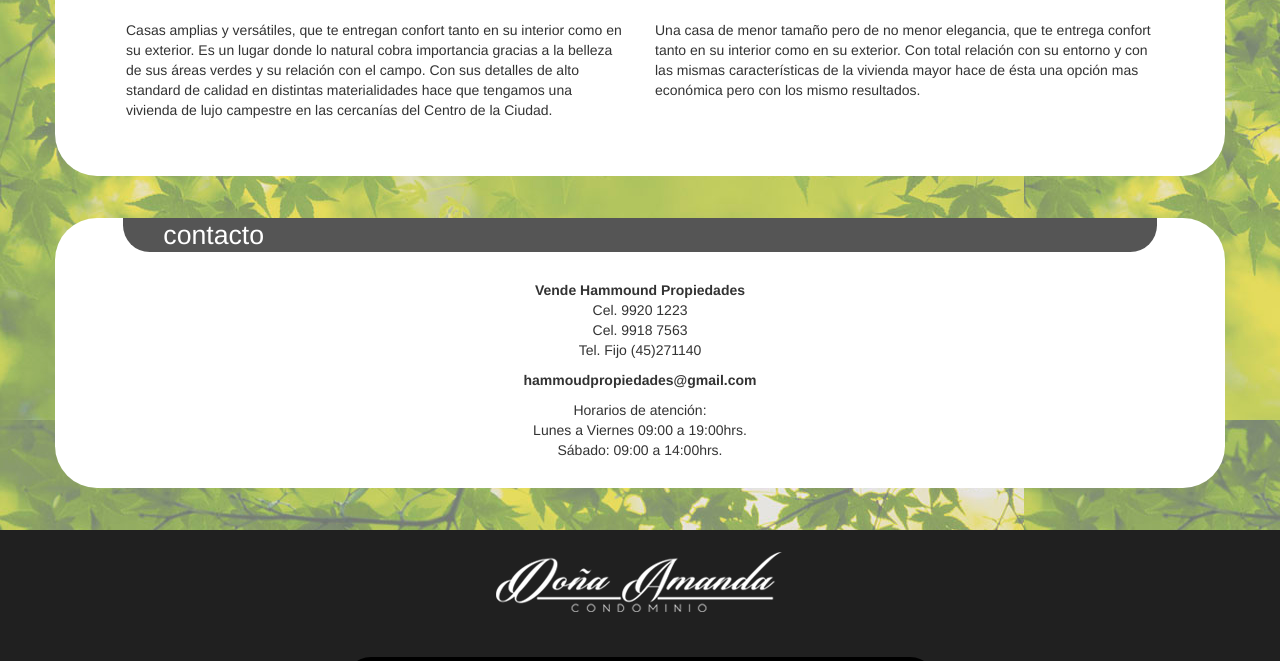
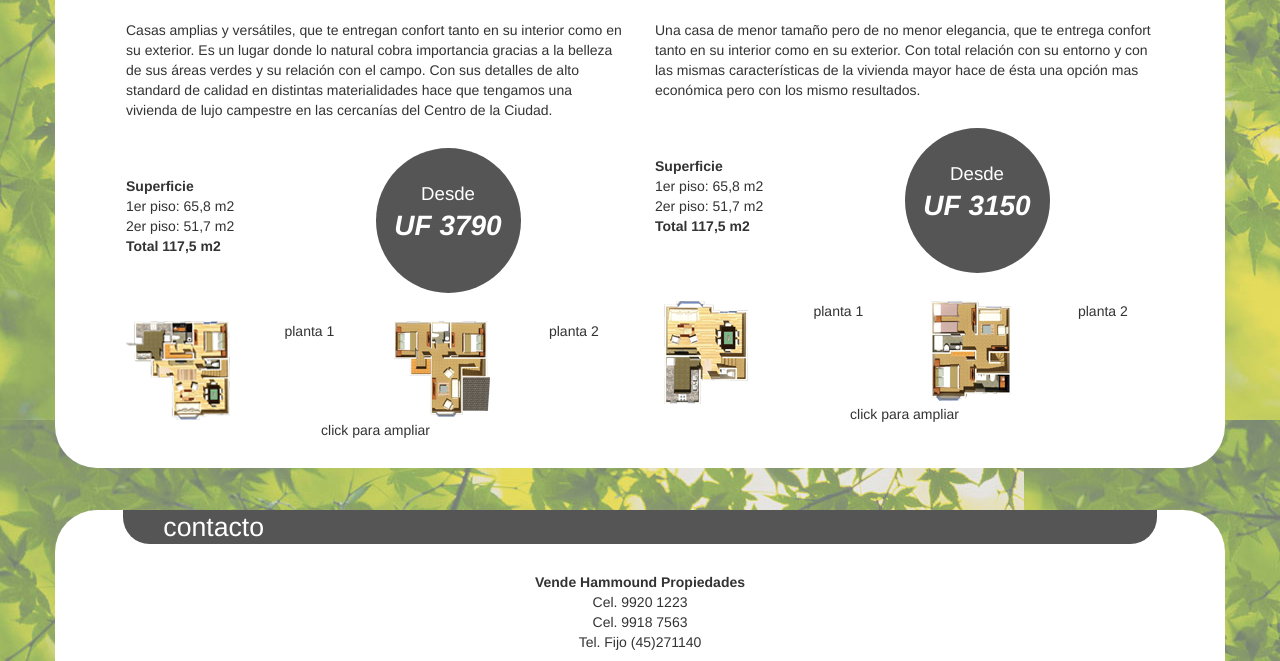
Before and after one commit to erwin254/amandacondominio, a plain HTML site: page index.html in a window 1280 px wide. Shown: the part 4380-5041 px from the top of the page. Drawn offline with nearby package versions, Linux system fonts and the light colour scheme; some packages are replaced by stand-ins of ours.

Commit message:
sección planta

```diff
--- a/css/template.css
+++ b/css/template.css
@@ -140,6 +140,8 @@ body
 .circle{width: 145px ; height: 145px; background-color: #555555; border-radius: 50%;}
 .nav-list a {text-decoration: none !important; color: white;}
 .img-full{width: 100%;}
+.circle-uf{text-align: center; color:white; font-style: italic; font-size: 2em; font-weight: bold;}
+
 #imagenes-exteriores
 {
 	height: 400px;
--- a/index.html
+++ b/index.html
@@ -259,11 +259,57 @@
                         <img class="img-full mt2" src="img/viviendaA.png">
                         <p class="mt2">Casas amplias y versátiles, que te entregan confort tanto en su interior como en su exterior. Es un lugar donde lo natural cobra importancia gracias a la belleza de sus áreas verdes y su relación con el campo. Con sus detalles de alto standard de calidad en distintas materialidades hace que tengamos una vivienda de lujo campestre en las cercanías del Centro de la Ciudad.</p>
                         <div class="mt2"></div>
+                        <div class="col-md-6 col-sm-6 col-xs-6 mt2 pd0" >
+                            <p>
+                                <strong>Superficie</strong>
+                                <br>1er piso: 65,8 m2
+                                <br>2er piso: 51,7 m2
+                                <br><strong>Total 117,5 m2</strong>
+                            </p>
+                        </div>
+                        <div class="col-md-6 col-sm-6 col-xs-6 pd0 ">
+                            <div class="circle">
+                                <div class="circle-txt pt2">Desde</div>
+                                <div class="circle-uf">UF 3790</div>
+                            </div>
+
+                        </div>
+                        <div class="row ">
+                            <div class="col-md-3 col-sm-3 mt2 txt-center"><img class="" src="img/planta-1-casa-B-8-.png"></div>
+                            <div class="col-md-3 col-sm-3 mt2 txt-center">planta 1</div>
+                            <div class="col-md-3 col-sm-3 mt2 txt-center"><img class="" src="img/planta-2-casa-B-8-.png"></div>
+                            <div class="col-md-3 col-sm-3 mt2 txt-center">planta 2</div>
+                            <div class="col-xs-12 txt-center ">click para ampliar</div>
+                        </div>
+
                     </div>
                     <div class="col-md-6 col-sm-6">
                         <div class="title-2"><li>VIVIENDA <strong>B</strong></li></div>
                            <img class="img-full mt2" src="img/viviendaB.png">
                         <p class="mt2">	Una casa de menor tamaño pero de no menor elegancia, que te entrega confort tanto en su interior como en su exterior.  Con total relación con su entorno y con las mismas características de la vivienda mayor hace de ésta una opción mas económica pero con los mismo resultados.</p>
+                        <div class="mt2"></div>
+                        <div class="col-md-6 col-sm-6 col-xs-6 mt2 pd0" >
+                            <p>
+                                <strong>Superficie</strong>
+                                <br>1er piso: 65,8 m2
+                                <br>2er piso: 51,7 m2
+                                <br><strong>Total 117,5 m2</strong>
+                            </p>
+                        </div>
+                        <div class="col-md-6 col-sm-6 col-xs-6 pd0">
+                            <div class="circle">
+                                <div class="circle-txt pt2">Desde</div>
+                                <div class="circle-uf">UF 3150</div>
+                            </div>
+                        </div>
+                        <div class="row ">
+                            <div class="col-md-3 col-sm-3 mt2 txt-center"><img class="" src="img/planta-1-casa-A-8-.png"></div>
+                            <div class="col-md-3 col-sm-3 mt2 txt-center">planta 1</div>
+                            <div class="col-md-3 col-sm-3 mt2 txt-center"><img class="" src="img/planta-2-casa-A-8-.png"></div>
+                            <div class="col-md-3 col-sm-3 mt2 txt-center">planta 2</div>
+                            <div class="col-xs-12 txt-center ">click para ampliar</div>
+                        </div>
+
                     </div>
                 </div>
             </div>
```
Also changed, not shown: img/planta-1-casa-A-8-.png (added), img/planta-1-casa-B-8-.png (added), img/planta-2-casa-A-8-.png (added), img/planta-2-casa-B-8-.png (added).
